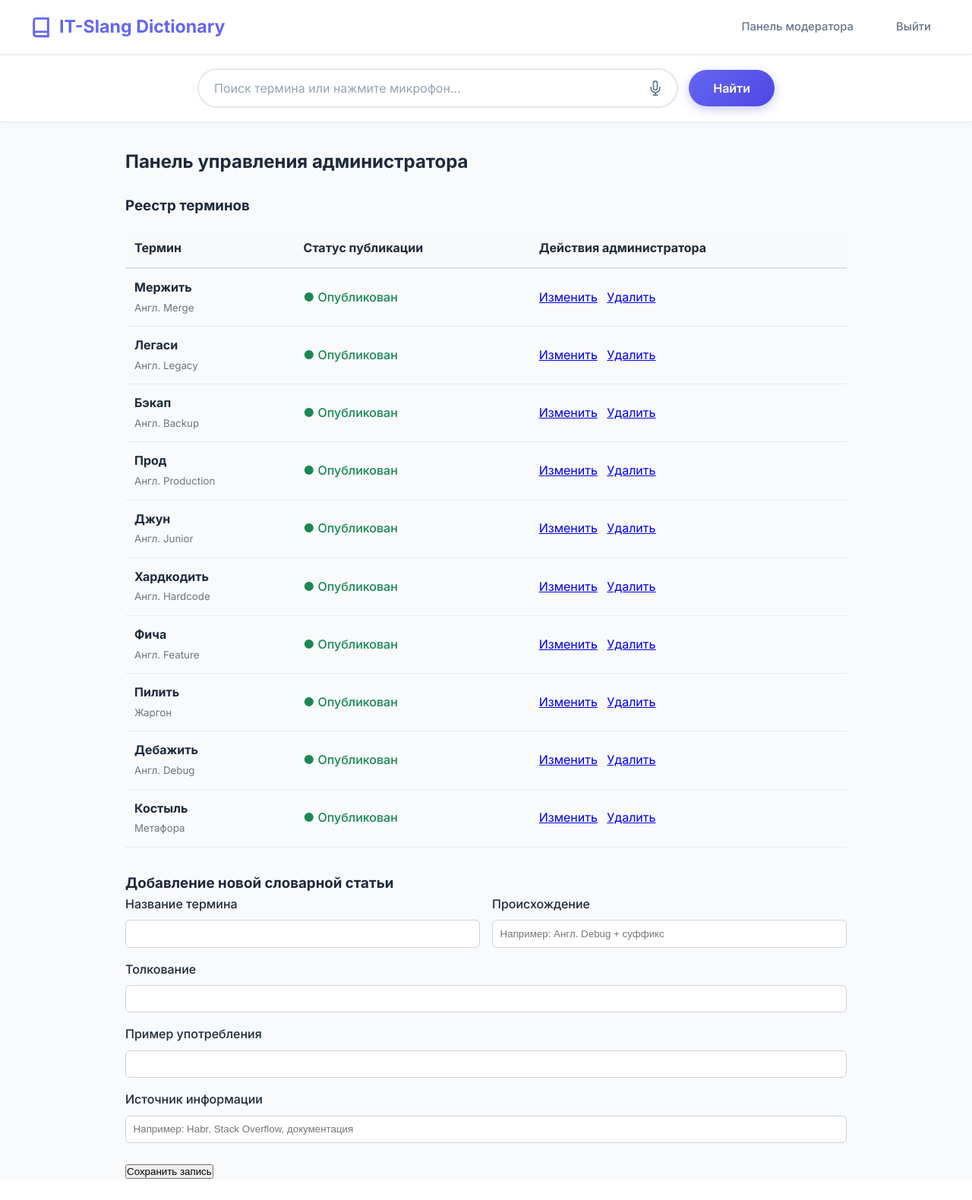
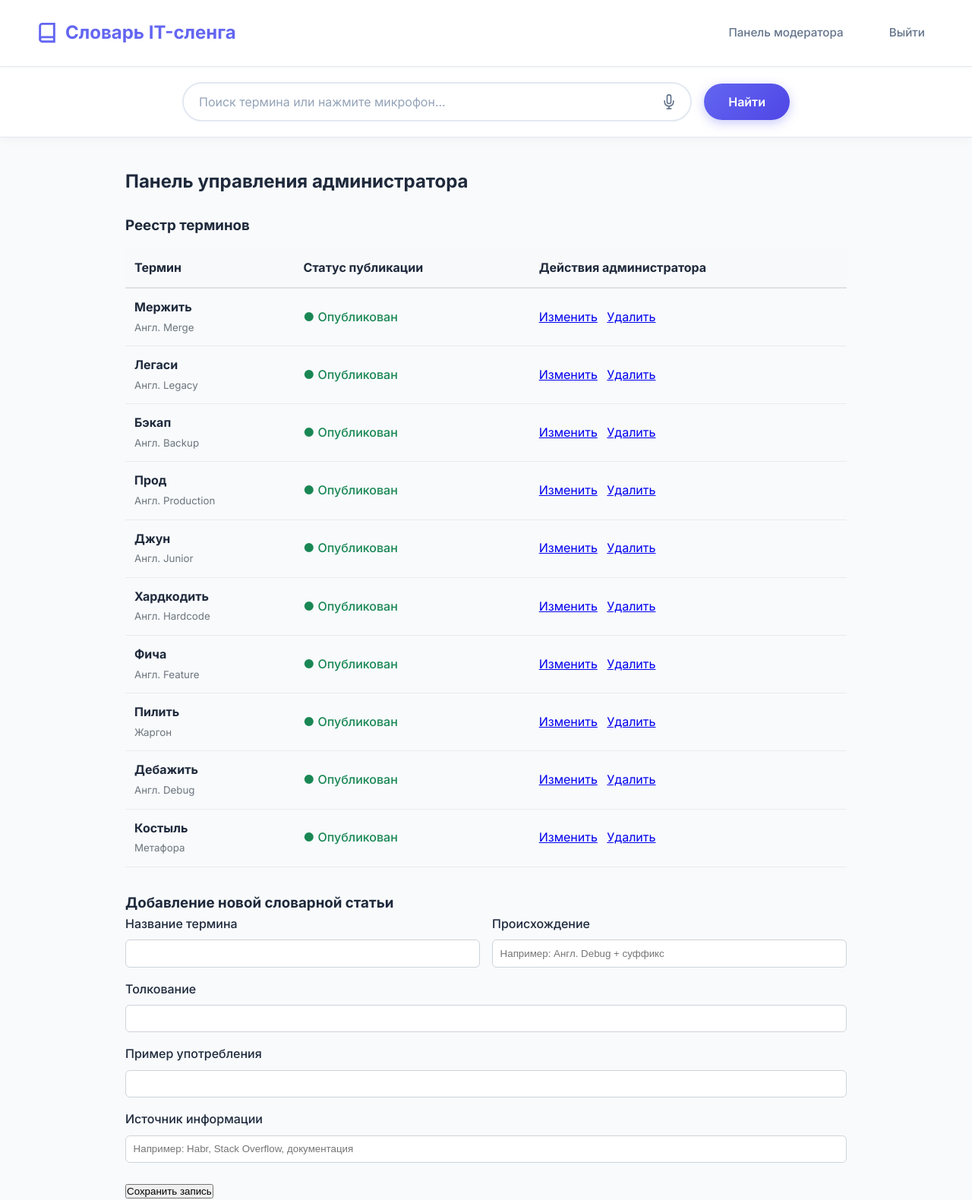
Before and after one commit to klesnin330-del/it-slang-dictionary, a Flask app: page /admin in a window 1280 px wide. Shown: the whole page at 76% size. Before the commit the page ends 1552 px from the top, so only its background shows below. Run offline with Flask 3, Linux system fonts and the light colour scheme; a user stored in the database is signed in; data comes from the database, SQL or seed files in the repository.

Commit message:
### Enhance Search Functionality and Update Header
* **app.py**: Updated search logic to be case-insensitive and include definition text, modified `index()` and `alphabet_filter()` routes using `ilike` for term name, origin, and definition searches
* **templates/base.html**: Moved search bar into fixed header, updated logo text from English to Russian "Словарь IT-сленга", increased header height and adjusted layout spacing, updated CSS variables and responsive styles to accommodate new header dimensions

```diff
--- a/app.py
+++ b/app.py
@@ -27,10 +27,11 @@ def index():
     terms_query = Term.query.filter(Term.status.has(name='Опубликован'))
 
     if query:
-        terms_query = terms_query.filter(
+        terms_query = terms_query.join(Definition).filter(
             or_(
                 Term.term_name.ilike(f'%{query}%'),
-                Term.origin.ilike(f'%{query}%')
+                Term.origin.ilike(f'%{query}%'),
+                Definition.definition_text.ilike(f'%{query}%')
             )
         )
 
@@ -59,10 +60,11 @@ def alphabet_filter(letter):
     )
 
     if query:
-        terms_query = terms_query.filter(
+        terms_query = terms_query.join(Definition).filter(
             or_(
                 Term.term_name.ilike(f'%{query}%'),
-                Term.origin.ilike(f'%{query}%')
+                Term.origin.ilike(f'%{query}%'),
+                Definition.definition_text.ilike(f'%{query}%')
             )
         )
 
--- a/templates/base.html
+++ b/templates/base.html
@@ -20,7 +20,7 @@
             --shadow-hover: 0 20px 25px -5px rgba(0, 0, 0, 0.1), 0 10px 10px -5px rgba(0, 0, 0, 0.04);
             --radius: 16px;
             --radius-sm: 12px;
-            --header-height: 72px;
+            --header-height: 88px;
         }
 
         * {
@@ -53,15 +53,16 @@
         .header-content {
             max-width: 1280px;
             margin: 0 auto;
-            padding: 0 2.5rem;
+            padding: 0 3rem;
             height: 100%;
             display: flex;
             align-items: center;
             justify-content: space-between;
+            gap: 2rem;
         }
 
         .logo {
-            font-size: 1.45rem;
+            font-size: 1.5rem;
             font-weight: 700;
             color: var(--primary);
             text-decoration: none;
@@ -69,6 +70,7 @@
             align-items: center;
             gap: 0.625rem;
             transition: opacity 0.2s;
+            white-space: nowrap;
         }
 
         .logo:hover {
@@ -77,7 +79,7 @@
 
         .nav-links {
             display: flex;
-            gap: 1.75rem;
+            gap: 2rem;
             align-items: center;
         }
 
@@ -86,9 +88,10 @@
             text-decoration: none;
             font-weight: 500;
             transition: all 0.2s;
-            font-size: 0.925rem;
+            font-size: 0.95rem;
             padding: 0.5rem 0.875rem;
             border-radius: var(--radius-sm);
+            white-space: nowrap;
         }
 
         .nav-link:hover {
@@ -105,16 +108,16 @@
             background: rgba(255, 255, 255, 0.98);
             backdrop-filter: blur(16px) saturate(180%);
             border-bottom: 1px solid var(--border);
-            padding: 1.125rem 2rem;
+            padding: 1.25rem 3rem;
             z-index: 999;
             box-shadow: 0 4px 12px rgba(0, 0, 0, 0.03);
         }
 
         .search-bar-fixed .search-container {
-            max-width: 760px;
+            max-width: 800px;
             margin: 0 auto;
             display: flex;
-            gap: 0.875rem;
+            gap: 1rem;
             align-items: center;
         }
 
@@ -203,7 +206,7 @@
 
         /* Основной контент с отступом под фиксированные элементы */
         .main-wrapper {
-            margin-top: calc(var(--header-height) + 90px);
+            margin-top: calc(var(--header-height) + 100px);
             padding-top: 2rem;
         }
 
@@ -276,7 +279,7 @@
         .alphabet-sidebar {
             position: fixed;
             left: 32px;
-            top: calc(var(--header-height) + 100px);
+            top: calc(var(--header-height) + 110px);
             width: 56px;
             flex-shrink: 0;
             z-index: 100;
@@ -344,7 +347,7 @@
 
         /* Секции по буквам */
         .letter-section {
-            scroll-margin-top: calc(var(--header-height) + 140px);
+            scroll-margin-top: calc(var(--header-height) + 150px);
             margin-bottom: 2.5rem;
         }
 
@@ -552,7 +555,7 @@
                     <path d="M4 19.5A2.5 2.5 0 0 1 6.5 17H20"/>
                     <path d="M6.5 2H20v20H6.5A2.5 2.5 0 0 1 4 19.5v-15A2.5 2.5 0 0 1 6.5 2z"/>
                 </svg>
-                IT-Slang Dictionary
+                Словарь IT-сленга
             </a>
             <nav class="nav-links">
                 {% if current_user.is_authenticated %}
```
Also changed, not shown: 2 other files.
